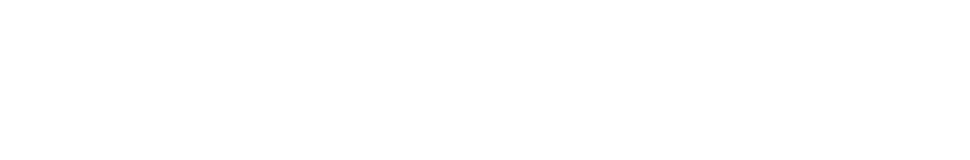
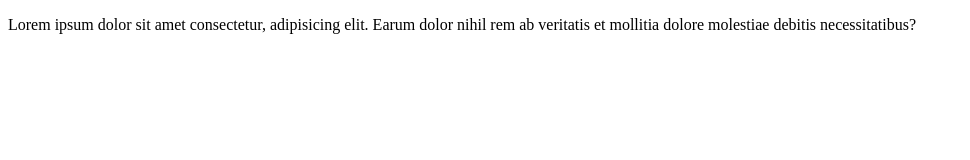
Before and after one commit to thomasinho537/letstry, a plain HTML site: page index.html in a window 1280 px wide. Shown: the whole page, without its empty margins (0-970 px from the left). Drawn offline with Linux system fonts and the light colour scheme.

```diff
--- a/index.html
+++ b/index.html
@@ -6,6 +6,6 @@
     <title>Document</title>
 </head>
 <body>
-
+ <p>Lorem ipsum dolor sit amet consectetur, adipisicing elit. Earum dolor nihil rem ab veritatis et mollitia dolore molestiae debitis necessitatibus?</p>
 </body>
 </html>
```
